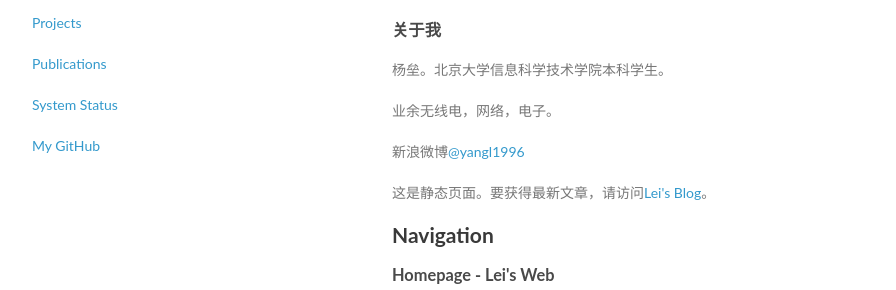
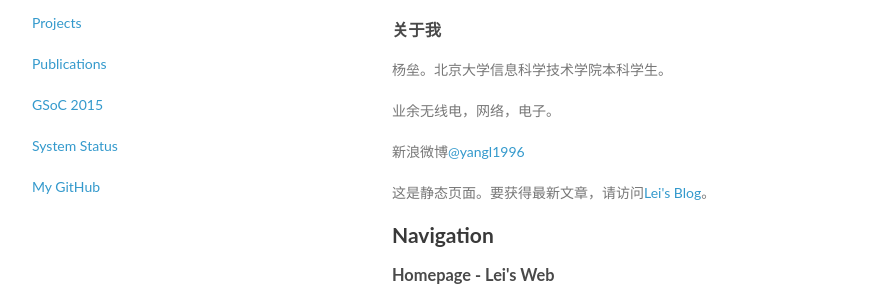
Before and after one commit to yangl1996/homepage, a Jekyll site: the page built from index.html, in a window 1280 px wide. Shown: the part 241-531 px from the top of the page, without its empty margins (178-1074 px from the left). Built offline with Jekyll 4.4.1, drawn with Linux system fonts in a browser that asks for light colours; some web fonts are replaced; comment, search, counter and statistics services are not loaded.

Commit message:
Update sidebar.html

```diff
--- a/_includes/sidebar.html
+++ b/_includes/sidebar.html
@@ -2,5 +2,6 @@
 <p><a href="http://blog.yangl1996.com">Blog</a></p>
 <p><a href="/project">Projects</a></p>
 <p><a href="/publications">Publications</a></p>
+<p><a href="/gsoc2015">GSoC 2015</a></p>
 <p><a href="http://status.yangl1996.com" target="_blank">System Status</a></p>
 <p><a href="http://github.com/yangl1996" target="_blank">My GitHub</a></p>
```
